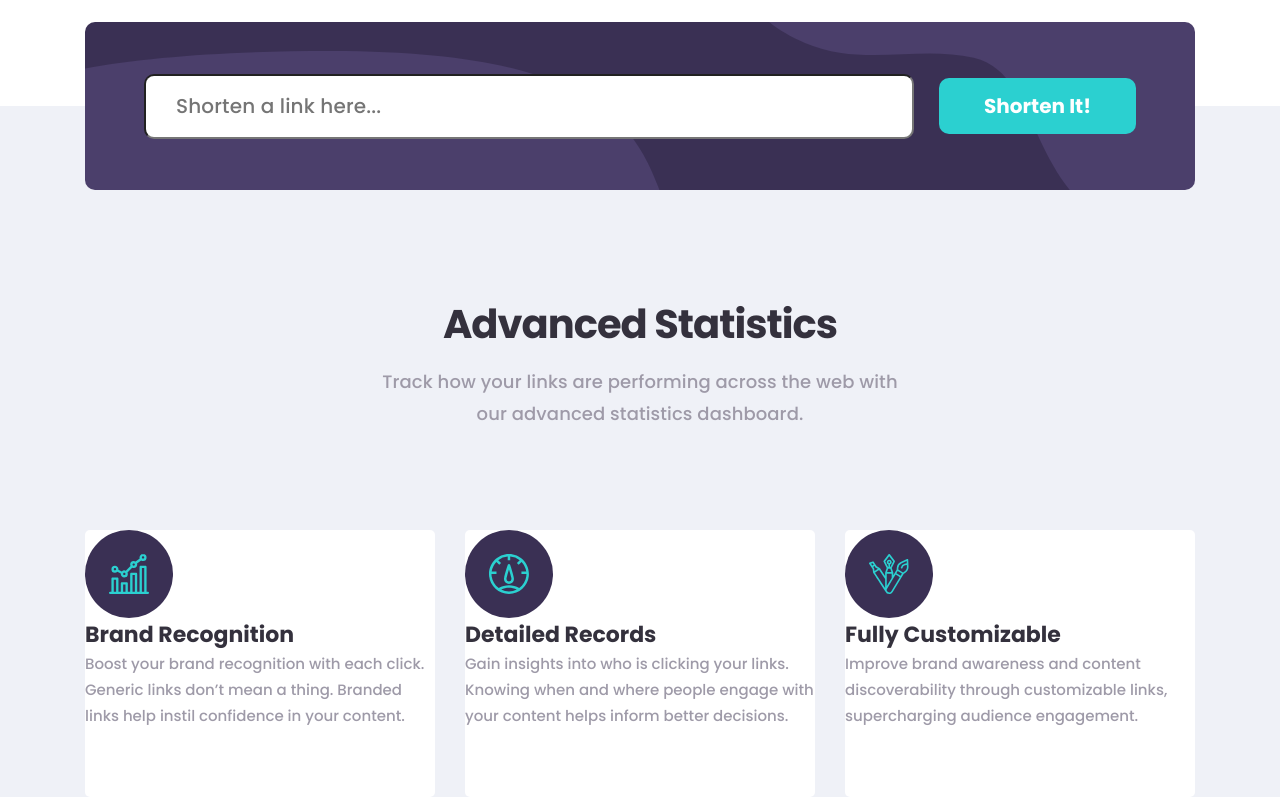
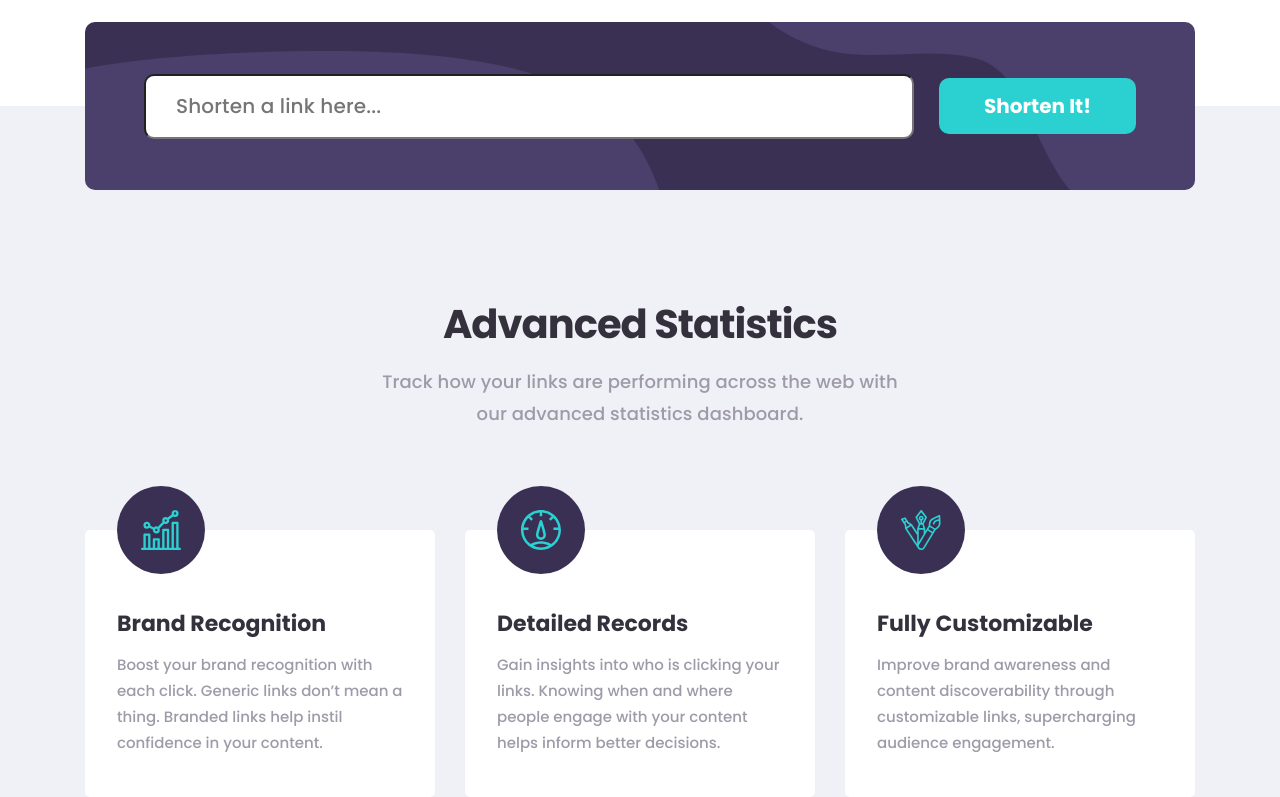
Before and after one commit to KiddAlexx/url-shortening-api-FM, a React (Vite) app: page / in a window 1280 px wide. Shown: the part 694-1491 px from the top of the page. Built offline with nearby package versions, Linux system fonts and the light colour scheme; the HTML template or start-up script is replaced by a standard one.

Commit message:
positioned content within info card

```diff
--- a/src/App.css
+++ b/src/App.css
@@ -309,8 +309,12 @@ a:hover {
   height: 26.7rem;
   background-color: #ffffff;
   border-radius: 0.5rem;
+  position: relative;
 }
 .info-card-icon-container {
+  position: absolute;
+  transform: translateY(-50%);
+  left: 3.2rem;
   display: flex;
   justify-content: center;
   align-items: center;
@@ -326,10 +330,13 @@ a:hover {
   font-size: 2.2rem;
   line-height: 3.3rem;
   color: var(--violet-vdark);
+  margin-top: 7.7rem;
+  margin-left: 3.2rem;
 }
 .info-card-content {
   font-weight: 500;
   font-size: 1.5rem;
   line-height: 2.6rem;
   color: var(--gray-dark);
+  margin: 1.2rem 3.2rem 4.1rem;
 }
```
